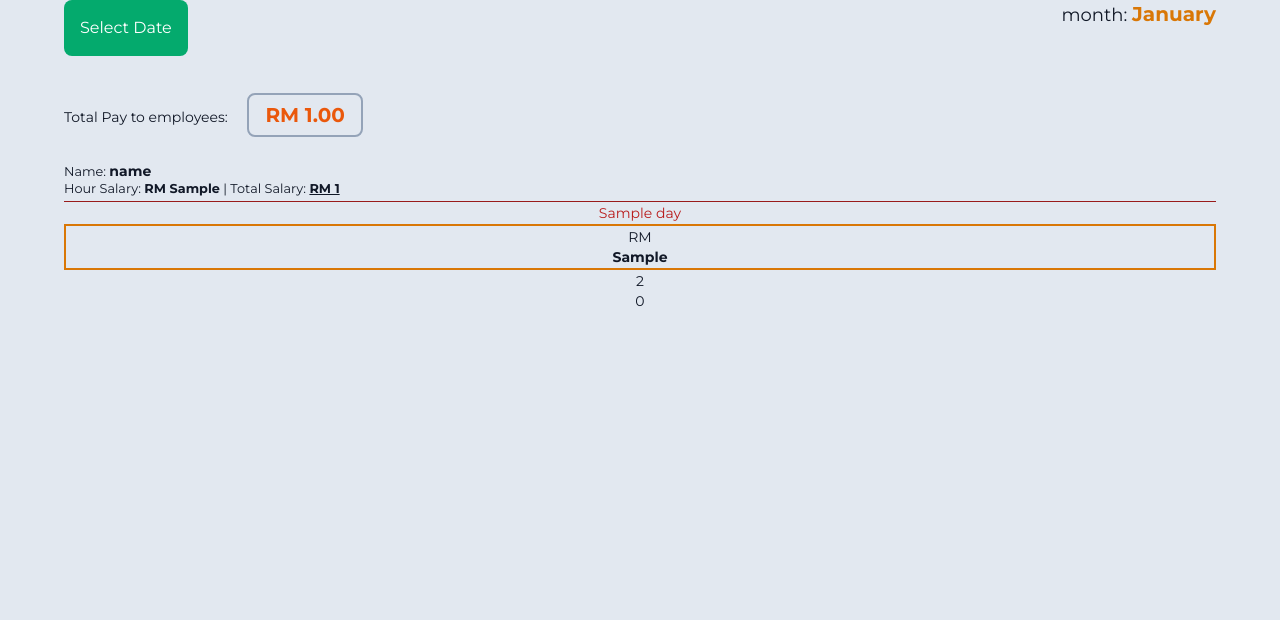
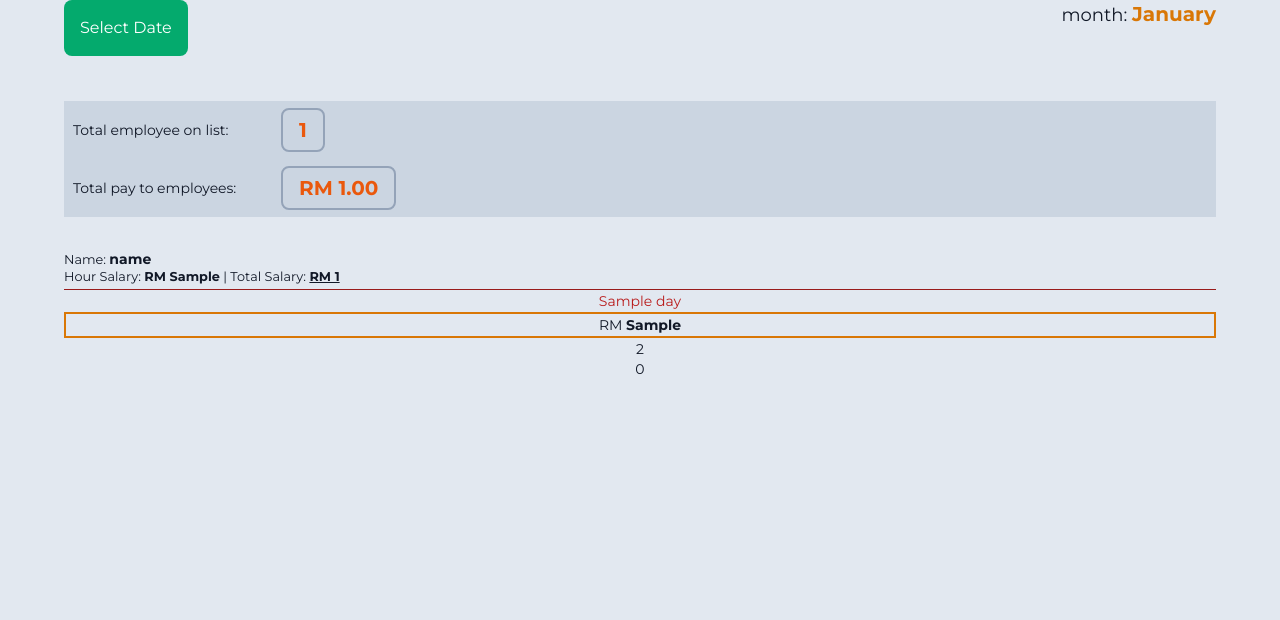
Before and after one commit to bengilla/salary, a Flask app: page /all_list/1 in a window 1280 px wide. Shown: the part 80-700 px from the top of the page. Run offline with Flask 2, Linux system fonts and the light colour scheme; a database or web service that is not in the repository returns one stand-in record (values such as "Sample title"); some libraries are stand-ins or nearby versions.

Commit message:
add total employee at list.html

```diff
--- a/main.py
+++ b/main.py
@@ -36,7 +36,7 @@ def index():
     find_all_id = _work_list_db.find({})
     all_id = [x["_id"] for x in find_all_id]
     err_title = ""
-    err_msg = ""
+    not_register_emp = ""
     err_exception_msg = ""
 
     if request.method == "POST":
@@ -47,9 +47,9 @@ def index():
                 return render_template("complete.html")
             else:
                 err_title = "This all members not in website:"
-                err_msg = emp_salary.not_register  # pylint: disable=E1101
+                not_register_emp = emp_salary.not_register  # pylint: disable=E1101
         except Exception as err:  # pylint: disable=W0703
-            err_title = "Wrong file type!!!, please select again"
+            err_title = "You have error message:"
             err_exception_msg = err
 
     return render_template(
@@ -57,7 +57,7 @@ def index():
         date=_date_now,
         all_id=all_id,
         err_title=err_title,
-        err_msg=err_msg,
+        err_emp=not_register_emp,
         err_exception_msg=err_exception_msg,
     )
 
@@ -128,7 +128,7 @@ def delete_emp(ids: str):
 @app.route("/all_list/<ids>", methods=["GET"])
 def all_list(ids: str):
     """当月发工资列表"""
-    emp_one = _work_list_db.find_one({"_id": ids})
+    emp_one = _work_list_db.find_one({"_id": ids})  # 寻找月份工人列表
     emp_output = emp_one["emp_work_hours"]
 
     # 呈现总数工资
@@ -137,6 +137,7 @@ def all_list(ids: str):
         output_value = value
         salary.append(output_value["total_salary"])
 
+    total_emp_on_list = len(emp_output)
     total_cash = f"RM {sum(salary):,.2f}"
 
     month_list = [
@@ -165,6 +166,7 @@ def all_list(ids: str):
         document_id=document_id,
         output_id=output_id,
         total_cash=total_cash,
+        total_emp_on_list=total_emp_on_list,
     )
 
 
--- a/templates/index.html
+++ b/templates/index.html
@@ -46,11 +46,11 @@
                 <input type="submit" class="p-2 w-full bg-slate-300 rounded hover:bg-red-400 ease-in-out duration-300">
                 <p class="text-ls font-bold text-red-700">{{ err_title }}</p>
                 <div class="pb-8 px-8">
-                    {% for i in err_msg %}
+                    {% for i in err_emp %}
                     <span>{{ loop.index }}. {{ i }}</span><br>
                     {% endfor %}
+                    {{ err_exception_msg }}
                 </div>
-                {{ err_exception_msg }}
             </form>
         </div>
     </div>
--- a/templates/list.html
+++ b/templates/list.html
@@ -23,9 +23,29 @@
         </div>
     </div>
 
-    <div class="pb-8">
-        <span class="text-sm">Total Pay to employees: <span class="mx-4 py-2 px-4 text-xl font-bold text-orange-600 border-2 border-slate-400 rounded-lg">{{ total_cash }}</span></span>
-    </div>
+    <!-- Header section -->
+    <table class="w-full mb-8 bg-slate-300">
+        <tr>
+            <td class="w-[200px]">
+                <div class="px-2 py-4">
+                    <span class="text-sm">Total employee on list:</span>
+                </div>
+            </td>
+            <td>
+                <span class="mx-4 py-2 px-4 text-sm font-bold text-orange-600 border-2 border-slate-400 rounded-lg sm:text-xl">{{ total_emp_on_list }}</span>
+            </td>
+        </tr>
+        <tr>
+            <td class="">
+                <div class="px-2 py-4">
+                    <span class="text-sm">Total pay to employees:</span>
+                </div>
+            </td>
+            <td>
+                <span class="mx-4 py-2 px-4 text-sm font-bold text-orange-600 border-2 border-slate-400 rounded-lg sm:text-xl">{{ total_cash }}</span>
+            </td>
+        </tr>
+    </table>
 
     <!-- All the list -->
 
@@ -52,10 +72,10 @@
             <td class="text-xs border-[2px] border-amber-600 sm:text-sm">
                 {% set pay_perday = v["pay_perday"] %}
                 {% if pay_perday == 0 %}
-                <span>RM </span><br>
+                <span>RM </span>
                 <span>{{ pay_perday }}</span>
                 {% else %}
-                <span>RM </span><br>
+                <span>RM </span>
                 <span class="font-bold">{{ pay_perday }}</span>
                 {% endif %}
             </td>
```
Also changed, not shown: mongodb.py (+16 -16 lines).
